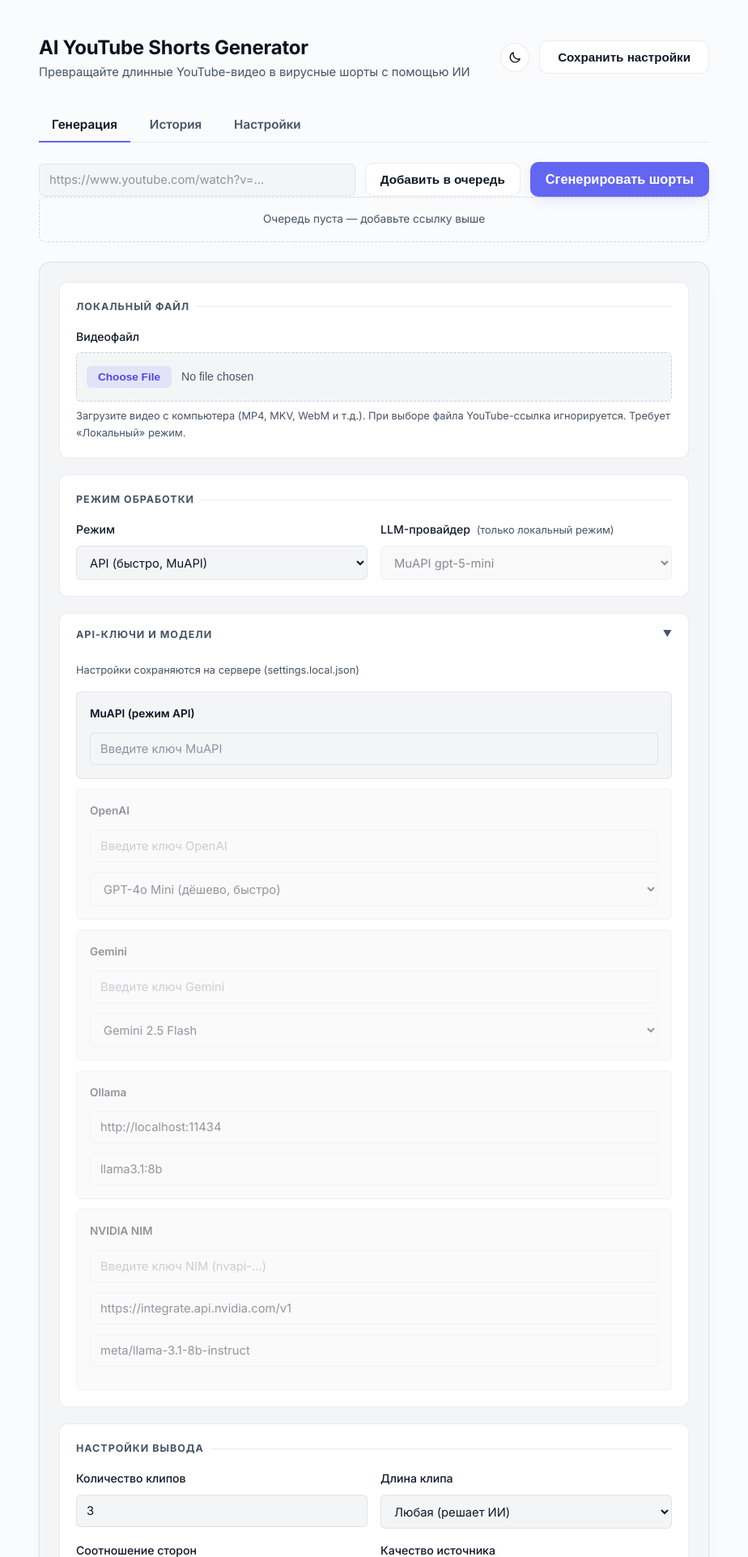
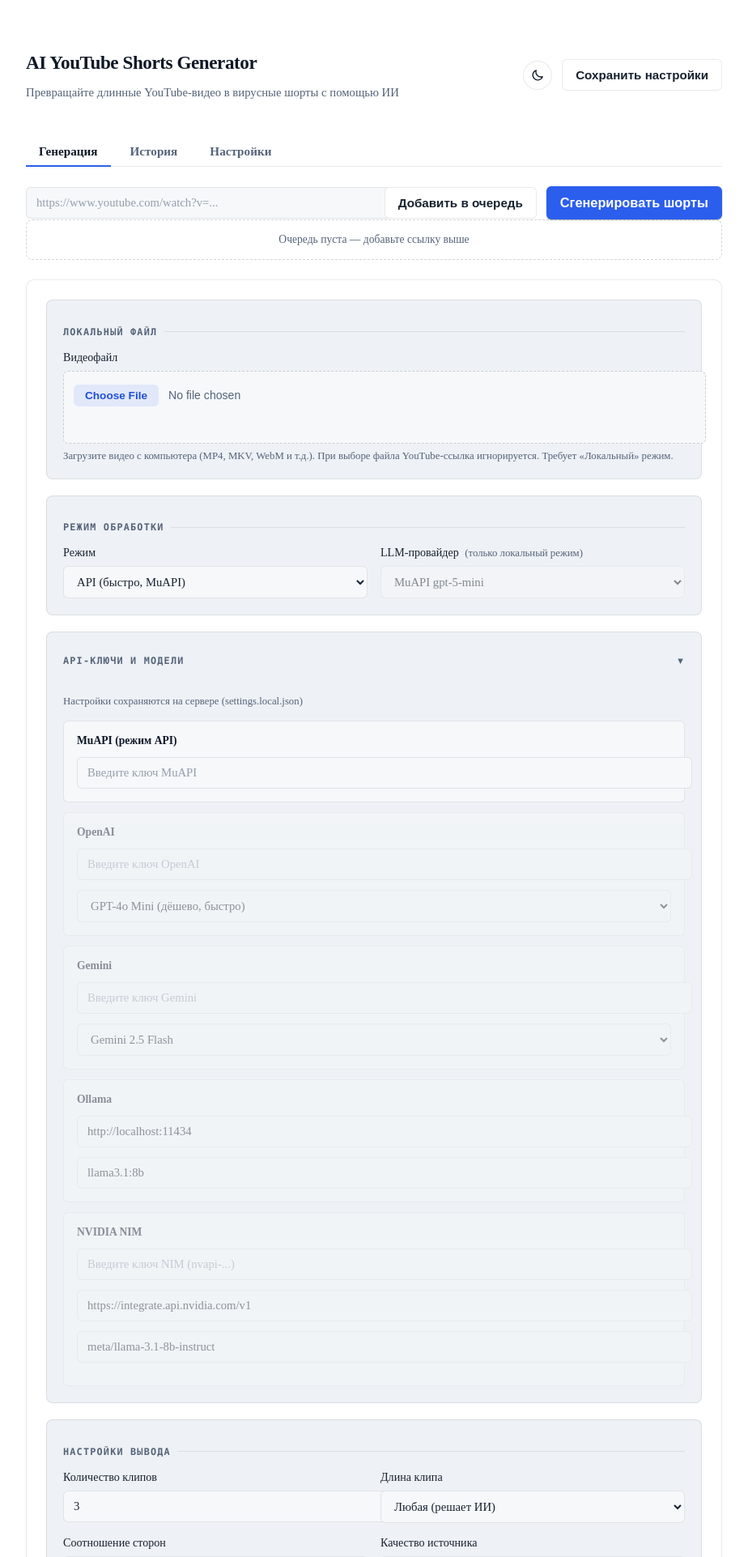
Before and after one commit to zxcyuiiop/Ai-Shorts-Generator, a Flask app: page / in a window 1280 px wide. Shown: the top 1923 px of the page at 81% size, without its empty margins (178-1102 px from the left). Run offline with Flask 3, Linux system fonts and the light colour scheme; data that the repository does not hold is empty; some libraries are stand-ins or nearby versions.

Commit message:
feat: cohesive visual redesign across all pages

```diff
--- a/static/style.css
+++ b/static/style.css
@@ -1,41 +1,45 @@
-/* ==========================================================================
-   AI YouTube Shorts Generator — dark & light UI
-   Single source of truth for all tokens; components below consume them.
-   Palette: neutral near-black surfaces + one indigo accent (Linear/Stripe law).
-   ========================================================================== */
+/* Hallmark · brownfield redesign · theme: Cobalt signal (dark-first, blue-grey graphite)
+   Цель: один сдержанный техничный accent (кобальтово-синий, НЕ фиолетовый indigo),
+   холодные поверхности-«графит», глубина за счёт hairline-границ вместо тяжёлых теней,
+   tighter radii (6/8/10), единый focus-ring, mono для чисел/логов/бейджей.
+   Тёмная тема — основная (видео-инструмент), светлая соблюдает AA (цвета выверены скриптом).
+   Токены — единственный источник цветов: компоненты ниже используют только var().
+   Тест ssot-check: имена токенов НЕ переименованы; изменены только значения. */
+
 :root {
     color-scheme: dark;
 
-    /* Surfaces */
-    --bg: #0a0b0d;
-    --bg-soft: #101216;
-    --surface: #16181d;
-    --surface-raised: #1c1f26;
-    --border: rgba(255, 255, 255, 0.07);
-    --border-strong: rgba(255, 255, 255, 0.14);
-
-    /* Text */
-    --text-body: #e6e8eb;
-    --text-muted: #9aa3af;
-    --text-faint: #6b7280;
-    --text-heading: #f4f6f8;
-
-    /* Accent */
-    --accent: #6366f1;
-    --accent-hover: #818cf8;
-    --accent-soft: rgba(99, 102, 241, 0.16);
-    --accent-ring: rgba(99, 102, 241, 0.35);
+    /* Surfaces — холодный blue-grey графит */
+    --bg: #0b0e13;
+    --bg-soft: #0f1318;
+    --surface: #141a21;
+    --surface-raised: #1a212a;
+    --border: rgba(148, 163, 184, 0.11);
+    --border-strong: rgba(148, 163, 184, 0.22);
+
+    /* Text — холодные нейтрали */
+    --text-body: #e2e6ec;
+    --text-muted: #9aa4b2;
+    --text-faint: #757f8d;
+    --text-heading: #f0f3f7;
+
+    /* Accent — один сигнальный кобальт: работает как сигнал, не заливка */
+    --accent: #426ed6;
+    --accent-hover: #6d96f5;
+    --accent-soft: rgba(109, 150, 245, 0.13);
+    --accent-ring: rgba(66, 110, 214, 0.45);
+    --on-accent: #ffffff;
 
     /* Semantic */
     --success: #34d399;
     --success-soft: rgba(52, 211, 153, 0.12);
-    --success-border: rgba(52, 211, 153, 0.35);
+    --success-border: rgba(52, 211, 153, 0.32);
     --warning: #fbbf24;
     --warning-soft: rgba(251, 191, 36, 0.12);
-    --warning-border: rgba(251, 191, 36, 0.35);
+    --warning-border: rgba(251, 191, 36, 0.34);
     --error: #f87171;
     --error-bg: rgba(248, 113, 113, 0.10);
-    --error-border: rgba(248, 113, 113, 0.40);
+    --error-border: rgba(248, 113, 113, 0.38);
 
     /* Spacing (4px base) */
     --space-1: 4px;
@@ -47,69 +51,60 @@
     --space-8: 32px;
     --space-10: 40px;
 
+    /* Radii — drawn with a ruler: контролы 6, панели 8, карточки 10 */
     --radius-sm: 6px;
-    --radius-md: 10px;
-    --radius-lg: 14px;
-
-    --shadow-card: 0 1px 2px rgb(0 0 0 / 0.4), 0 8px 24px -12px rgb(0 0 0 / 0.5);
-    --shadow-pop: 0 12px 32px -8px rgb(0 0 0 / 0.6);
+    --radius-md: 8px;
+    --radius-lg: 10px;
+
+    /* Тени — лёгкие: структуру задают границы, не blur */
+    --shadow-card: 0 1px 2px rgb(0 0 0 / 0.35);
+    --shadow-pop: 0 12px 32px -10px rgb(0 0 0 / 0.55);
 
     --font-mono: ui-monospace, SFMono-Regular, Menlo, Consolas, monospace;
 
+    /* Единая кривая микро-интеракций */
     --transition-fast: 140ms cubic-bezier(0.4, 0, 0.2, 1);
+    --ease-out: cubic-bezier(0.4, 0, 0.2, 1);
+    --dur-fast: 140ms;
+
+    /* Единый фокус: 2px outline (см. chrome-блок) или это кольцо для box-shadow */
+    --focus-ring: 0 0 0 3px var(--accent-ring);
 }
 
 [data-theme="light"] {
     color-scheme: light;
 
-    --bg: #fafbfc;
-    --bg-soft: #f4f5f7;
+    --bg: #f6f8fa;
+    --bg-soft: #eef1f5;
     --surface: #ffffff;
-    --surface-raised: #f2f4f8;
-    --border: rgba(16, 24, 40, 0.08);
-    --border-strong: rgba(16, 24, 40, 0.16);
-
-    --text-body: #101828;
-    --text-muted: #475467;
-    --text-faint: #98a2b3;
-    --text-heading: #0b1220;
-
-    --accent: #6366f1;
-    --accent-hover: #4f46e5;
-    --accent-soft: rgba(99, 102, 241, 0.12);
-    --accent-ring: rgba(99, 102, 241, 0.28);
+    --surface-raised: #eff3f7;
+    --border: rgba(16, 24, 40, 0.09);
+    --border-strong: rgba(16, 24, 40, 0.18);
+
+    --text-body: #182230;
+    --text-muted: #55637a;
+    --text-faint: #7d8ea1;
+    --text-heading: #0e1726;
+
+    /* Кобальт темнее на светлом: белый текст на primary ≈ 5.9:1, ссылки ≥ 4.5:1 */
+    --accent: #2b5eed;
+    --accent-hover: #1f4fd8;
+    --accent-soft: rgba(43, 94, 237, 0.10);
+    --accent-ring: rgba(43, 94, 237, 0.26);
 
     --success: #059669;
     --success-soft: rgba(5, 150, 105, 0.10);
     --success-border: rgba(5, 150, 105, 0.32);
-    --warning: #d97706;
-    --warning-soft: rgba(217, 119, 6, 0.10);
-    --warning-border: rgba(217, 119, 6, 0.32);
-    --error: #dc2626;
-    --error-bg: rgba(220, 38, 38, 0.07);
-    --error-border: rgba(220, 38, 38, 0.35);
-
-    --shadow-card: 0 1px 2px rgb(16 24 40 / 0.06), 0 8px 24px -12px rgb(16 24 40 / 0.12);
-    --shadow-pop: 0 12px 32px -8px rgb(16 24 40 / 0.18);
-}
-
-* {
-    margin: 0;
-    padding: 0;
-    box-sizing: border-box;
-}
-
-body {
-    font-family: 'Inter', system-ui, -apple-system, BlinkMacSystemFont, 'Segoe UI', Roboto, sans-serif;
-    font-feature-settings: 'cv05', 'tnum' 0;
-    background: var(--bg);
-    color: var(--text-body);
-    line-height: 1.6;
-    min-height: 100vh;
-    -webkit-font-smoothing: antialiased;
-    transition: background 200ms ease, color 200ms ease;
-}
-
+    --warning: #b45309;
+    --warning-soft: rgba(180, 83, 9, 0.08);
+    --warning-border: rgba(180, 83, 9, 0.32);
+    --error: #d01f1f;
+    --error-bg: rgba(220, 38, 38, 0.05);
+    --error-border: rgba(220, 38, 38, 0.32);
+
+    --shadow-card: 0 1px 2px rgb(16 24 40 / 0.05);
+    --shadow-pop: 0 12px 32px -10px rgb(16 24 40 / 0.16);
+}
 /* ---------- Chrome: scrollbar, selection, focus ---------- */
 html {
     scrollbar-width: thin;
@@ -167,9 +162,9 @@ header {
 }
 
 header .header-text h1 {
-    font-size: 1.5rem;
-    font-weight: 700;
-    letter-spacing: -0.01em;
+    font-size: 1.45rem;
+    font-weight: 650;
+    letter-spacing: -0.02em;
     color: var(--text-heading);
 }
 
@@ -228,28 +223,28 @@ button.theme-toggle {
     align-items: center;
     justify-content: center;
     gap: var(--space-2);
-    padding: 11px 22px;
-    border-radius: var(--radius-md);
+    padding: 10px 16px;
+    border-radius: var(--radius-sm);
     font-size: 0.95rem;
     font-weight: 600;
     cursor: pointer;
     border: 1px solid transparent;
     transition: background var(--transition-fast), border-color var(--transition-fast),
-                box-shadow var(--transition-fast), transform 90ms;
+                color var(--transition-fast), box-shadow var(--transition-fast), transform 90ms;
 }
 
 .btn-primary {
     width: 100%;
-    padding: 14px 24px;
+    padding: 13px 24px;
     font-size: 1.02rem;
     background: var(--accent);
-    color: #fff;
-    box-shadow: 0 6px 20px -8px var(--accent-ring);
+    color: var(--on-accent);
+    box-shadow: 0 1px 2px rgb(0 0 0 / 0.25);
 }
 
 .btn-primary:hover:not(:disabled) {
     background: var(--accent-hover);
-    box-shadow: 0 8px 26px -8px var(--accent-ring);
+    box-shadow: 0 2px 6px var(--accent-ring);
 }
 
 .btn-primary:active:not(:disabled) {
@@ -322,7 +319,7 @@ button.theme-toggle {
 
 /* ---------- Form card & sections ---------- */
 .form-card {
-    background: var(--bg-soft);
+    background: var(--surface);
     border: 1px solid var(--border);
     border-radius: var(--radius-lg);
     padding: var(--space-6);
@@ -331,7 +328,7 @@ button.theme-toggle {
 }
 
 .form-section {
-    background: var(--surface);
+    background: var(--bg-soft);
     border: 1px solid var(--border);
     border-radius: var(--radius-md);
     padding: var(--space-5) var(--space-5);
@@ -346,10 +343,11 @@ button.theme-toggle {
     display: flex;
     align-items: center;
     gap: var(--space-2);
-    font-size: 0.78rem;
-    font-weight: 700;
+    font-family: var(--font-mono);
+    font-size: 0.74rem;
+    font-weight: 600;
     text-transform: uppercase;
-    letter-spacing: 0.08em;
+    letter-spacing: 0.1em;
     color: var(--text-muted);
     margin-bottom: var(--space-4);
 }
@@ -391,10 +389,11 @@ button.theme-toggle {
 }
 
 .collapsible .section-header h3 {
-    font-size: 0.78rem;
-    font-weight: 700;
+    font-family: var(--font-mono);
+    font-size: 0.74rem;
+    font-weight: 600;
     text-transform: uppercase;
-    letter-spacing: 0.08em;
+    letter-spacing: 0.1em;
     color: var(--text-muted);
 }
 
@@ -416,7 +415,7 @@ button.theme-toggle {
 .api-group {
     margin-bottom: var(--space-3);
     padding: var(--space-4);
-    background: var(--bg-soft);
+    background: var(--bg);
     border: 1px solid var(--border);
     border-radius: var(--radius-sm);
     transition: opacity var(--transition-fast), border-color var(--transition-fast);
@@ -509,9 +508,23 @@ select {
     border-radius: var(--radius-sm);
     font-size: 0.92rem;
     font-family: inherit;
-    background: var(--bg-soft);
+    background: var(--bg);
     color: var(--text-body);
     transition: border-color var(--transition-fast), box-shadow var(--transition-fast);
+}
+
+input[type="text"]:hover:not(:focus):not(:disabled),
+input[type="password"]:hover:not(:focus):not(:disabled),
+input[type="number"]:hover:not(:focus):not(:disabled),
+select:hover:not(:focus):not(:disabled) {
+    border-color: var(--border-strong);
+}
+
+input[type="text"]:disabled,
+input[type="password"]:disabled,
+input[type="number"]:disabled {
+    opacity: 0.5;
+    cursor: not-allowed;
 }
 
 input[type="text"]:focus,
@@ -550,7 +563,7 @@ input[type="file"] {
     min-height: 56px;
     border: 1px dashed var(--border-strong);
     border-radius: var(--radius-sm);
-    background: var(--bg-soft);
+    background: var(--bg);
     color: var(--text-muted);
     font-size: 0.88rem;
     cursor: pointer;
@@ -1008,12 +1022,12 @@ input[type="range"]::-moz-range-thumb {
 .queue-add .btn-primary,
 .queue-add .btn-secondary {
     width: auto;
-    padding: 11px 18px;
+    padding: 10px 16px;
 }
 
 .queue-list {
     margin-top: var(--space-3);
-    background: var(--bg-soft);
+    background: var(--surface);
     border: 1px solid var(--border);
     border-radius: var(--radius-md);
     overflow: hidden;
```
Also changed, not shown: other parts of static/style.css (+31 -10 lines).
